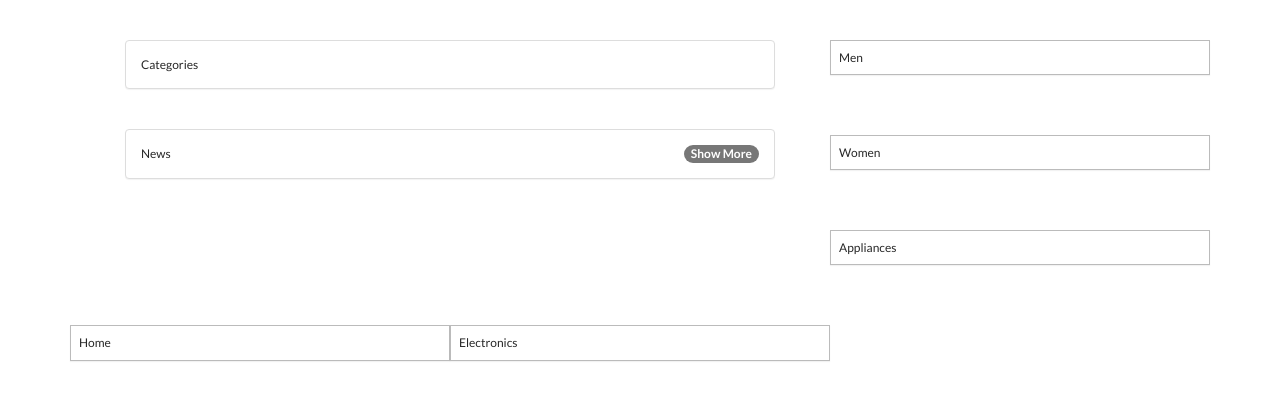
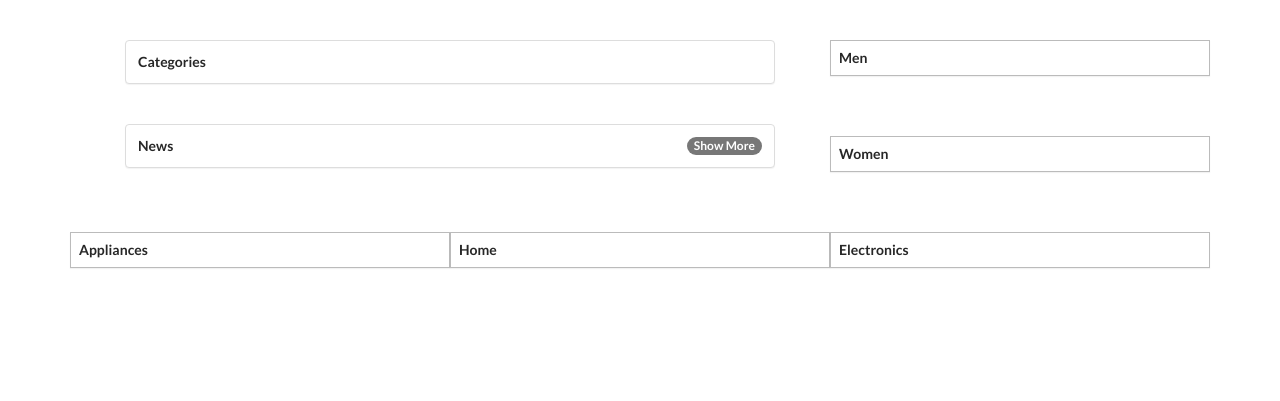
Before and after one commit to sundarpy/Bitshop, a Django app: page / in a window 1280 px wide. Shown: the part 130-531 px from the top of the page. Run offline with Django 3.2, Linux system fonts and the light colour scheme; data that the repository does not hold is empty; some libraries are stand-ins or nearby versions.

Commit message:
css changes2

```diff
--- a/bitshopproject/bitshopapp/static/css/style.css
+++ b/bitshopproject/bitshopapp/static/css/style.css
@@ -220,6 +220,12 @@ section css start
 .main-products {
 	margin-top: 40px;
 	margin-bottom: 40px;
+}
+.panel-body {
+    font-weight: 700;
+    font-size: 14px;
+    line-height: 18px;
+    padding: 12px;
 }
 .main-products .thumbnail {
     height: 64px;
```
